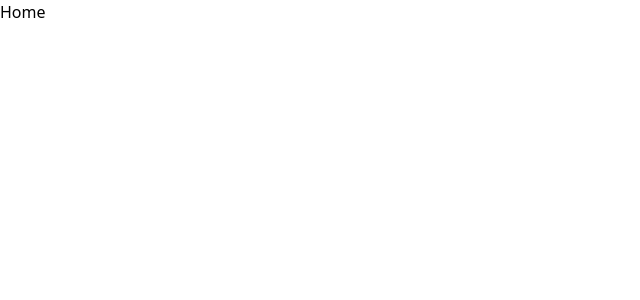
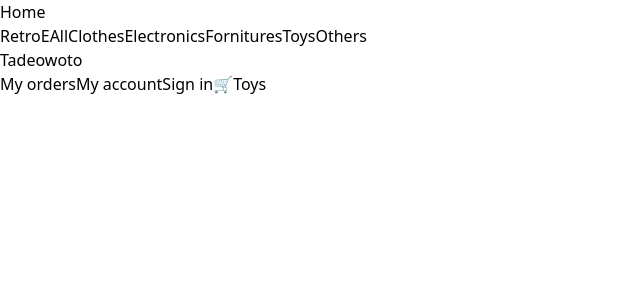
Before and after one commit to tadeowoto/retro-ecommerce, a React (Vite) app: page / in a window 1280 px wide. Shown: the top 300 px of the page, without its empty margins (0-640 px from the left). Built offline with nearby package versions, Linux system fonts and the light colour scheme.

Commit message:
adding navData

```diff
--- /dev/null
+++ b/src/components/Navbar.tsx
@@ -0,0 +1,28 @@
+import { NavLink } from "react-router-dom";
+import { navData } from "../data/navData";
+
+function Navbar() {
+  return (
+    <nav>
+      <ul>
+        <li>
+          {navData.mainNav.map((item) => (
+            <NavLink to={item.to}>{item.text}</NavLink>
+          ))}
+        </li>
+      </ul>
+      <ul>
+        <a href="https://github.com/tadeowoto" rel="noreferrer" target="_blank">
+          Tadeowoto
+        </a>
+        <li>
+          {navData.userNav.map((item) => (
+            <NavLink to={item.to}>{item.text}</NavLink>
+          ))}
+        </li>
+      </ul>
+    </nav>
+  );
+}
+
+export default Navbar;
--- /dev/null
+++ b/src/data/navData.ts
@@ -0,0 +1,54 @@
+export const navData = {
+  mainNav: [
+    {
+      to: "/",
+      text: "RetroE",
+    },
+    {
+      to: "/all",
+      text: "All",
+    },
+    {
+      to: "/clothes",
+      text: "Clothes",
+    },
+    {
+      to: "/electronics",
+      text: "Electronics",
+    },
+    {
+      to: "/electronics",
+      text: "Fornitures",
+    },
+    {
+      to: "/toys",
+      text: "Toys",
+    },
+    {
+      to: "/others",
+      text: "Others",
+    },
+  ],
+  userNav: [
+    {
+      to: "/my-orders",
+      text: "My orders",
+    },
+    {
+      to: "/my-account",
+      text: "My account",
+    },
+    {
+      to: "/sign-in",
+      text: "Sign in",
+    },
+    {
+      to: "/cart",
+      text: "🛒",
+    },
+    {
+      to: "/toys",
+      text: "Toys",
+    },
+  ],
+};
--- a/src/pages/app/index.tsx
+++ b/src/pages/app/index.tsx
@@ -4,6 +4,7 @@ import MyAccount from "../myAccount";
 import MyOrders from "../myOrders";
 import NotFound from "../notFound";
 import SignIn from "../signIn";
+import Navbar from "../../components/Navbar";
 
 const AppRoutes = () => {
   const routes = useRoutes([
@@ -35,6 +36,7 @@ function App() {
   return (
     <BrowserRouter>
       <AppRoutes />
+      <Navbar />
     </BrowserRouter>
   );
 }
```
